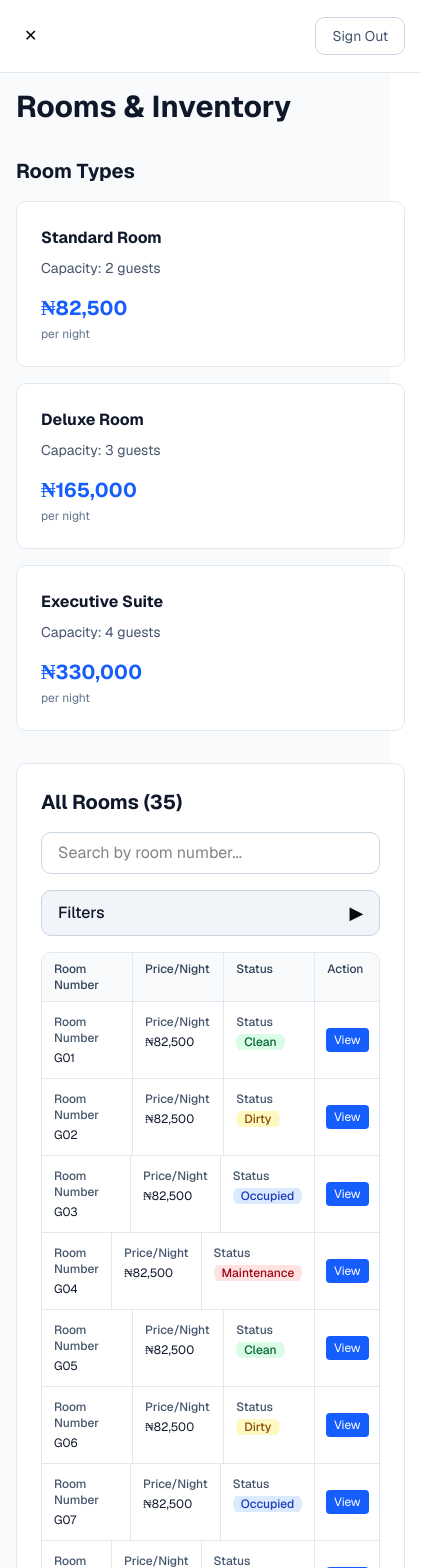
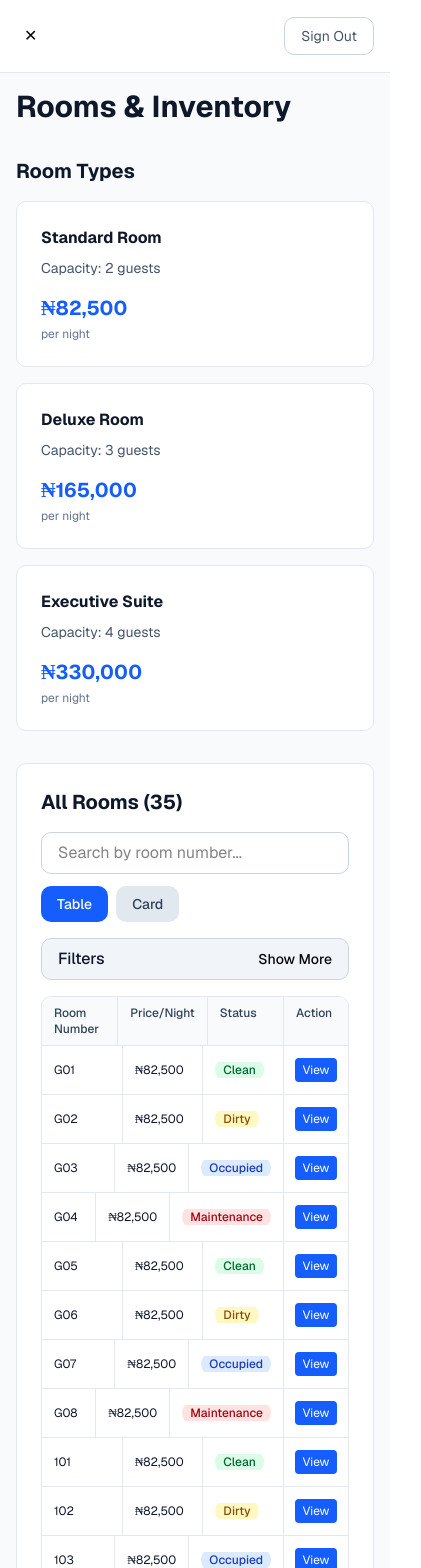
Before and after one commit to eric2umeh/roommend, a Next.js app: page /app/rooms in a window 390 px wide. Shown: the top 1568 px of the page, 421 px wide, since content can reach past the window. Built offline with nearby package versions, Linux system fonts and the light colour scheme; sample sign-in values are in the browser's storage.

Commit message:
Changed from arrow icons to clear text labels and Added Mobile Card View

```diff
--- a/app/components/data-table.tsx
+++ b/app/components/data-table.tsx
@@ -133,8 +133,8 @@ export function DataTable<T extends Record<string, any>>({
           />
         </div>
 
-        {/* View Mode Toggle - Desktop Only */}
-        <div className="hidden md:flex gap-2">
+        {/* View Mode Toggle - Desktop and Mobile */}
+        <div className="flex gap-2">
           <button
             onClick={() => setViewMode('table')}
             className={`px-4 py-2 rounded-lg text-sm font-medium transition ${
@@ -160,7 +160,7 @@ export function DataTable<T extends Record<string, any>>({
 
       {/* Desktop Filters */}
       {filters.length > 0 && (
-        <div className="hidden md:flex gap-2 flex-wrap">
+        <div className="hidden md:flex gap-3 items-center justify-between flex-wrap">
           {filters.map((filter) => (
             <select
               key={filter.key}
@@ -179,6 +179,32 @@ export function DataTable<T extends Record<string, any>>({
         </div>
       )}
 
+      {/* Mobile Card View */}
+      {viewMode === 'card' && (
+        <div className="md:hidden space-y-3">
+          {paginatedData.map((row, idx) => (
+            <div key={idx} className="bg-white border border-slate-200 rounded-lg p-4 space-y-2">
+              {mobileDisplayColumns.map((col) => (
+                <div key={String(col.key)} className="flex justify-between text-sm">
+                  <span className="font-medium text-slate-600">{col.label}:</span>
+                  <span className="text-slate-900">
+                    {col.render ? col.render(row[col.key], row) : String(row[col.key])}
+                  </span>
+                </div>
+              ))}
+              {onView && (
+                <button
+                  onClick={() => onView(row)}
+                  className="w-full mt-3 px-3 py-2 bg-blue-600 text-white text-xs rounded hover:bg-blue-700"
+                >
+                  {viewButtonText}
+                </button>
+              )}
+            </div>
+          ))}
+        </div>
+      )}
+
       {/* Mobile Filters Toggle */}
       {filters.length > 0 && (
         <div className="md:hidden">
@@ -187,7 +213,7 @@ export function DataTable<T extends Record<string, any>>({
             className="w-full flex items-center justify-between px-4 py-2 bg-slate-100 rounded-lg border border-slate-300 hover:bg-slate-200"
           >
             <span className="font-medium text-slate-900">Filters {hasActiveFilters && '(Active)'}</span>
-            <span className="text-lg">{showFilters ? '▼' : '▶'}</span>
+            <span className="text-sm font-medium">{showFilters ? 'Hide' : 'Show More'}</span>
           </button>
 
           {/* Collapsible Filters */}
@@ -318,7 +344,8 @@ export function DataTable<T extends Record<string, any>>({
             </div>
           )}
 
-          {/* Mobile Compact Table */}
+          {/* Mobile Compact Table - Only in Table View */}
+          {viewMode === 'table' && (
             <div className="md:hidden border border-slate-200 rounded-lg overflow-hidden">
               <div className="bg-slate-50 border-b border-slate-200">
                 <div className="flex">
@@ -340,9 +367,8 @@ export function DataTable<T extends Record<string, any>>({
                     {mobileDisplayColumns.map((col) => (
                       <div
                         key={String(col.key)}
-                      className="flex-1 px-3 py-3 text-slate-900 text-xs border-r border-slate-200 last:border-r-0 break-words"
+                        className="flex-1 px-3 py-3 text-slate-900 text-xs border-r border-slate-200 last:border-r-0 break-words flex items-center"
                       >
-                      <div className="font-medium text-slate-600 text-xs mb-1">{col.label}</div>
                         <div className="line-clamp-2">
                           {col.render ? col.render(row[col.key], row) : String(row[col.key])}
                         </div>
@@ -362,6 +388,7 @@ export function DataTable<T extends Record<string, any>>({
                 ))}
               </div>
             </div>
+          )}
         </>
       )}
 
```
Lines whose indentation alone changed are shown as unchanged.
